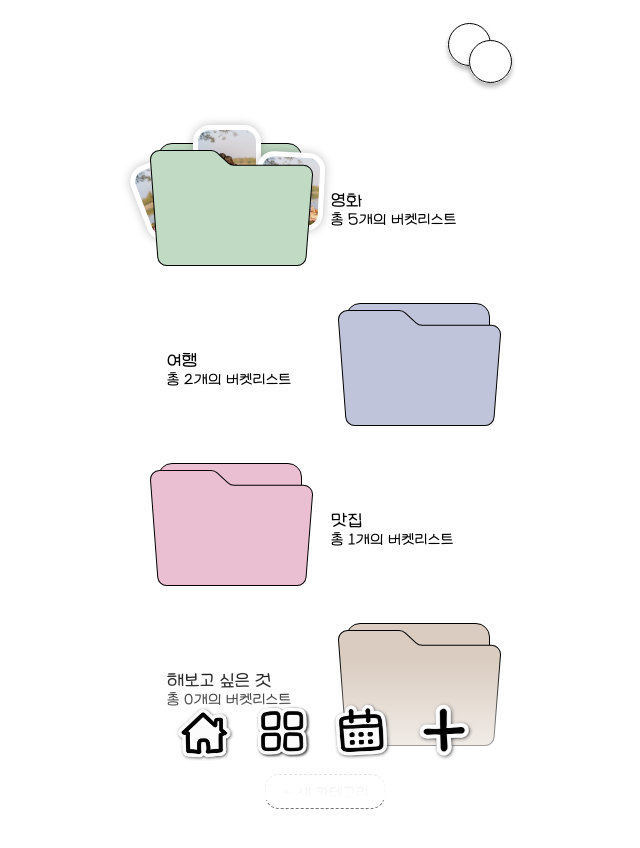
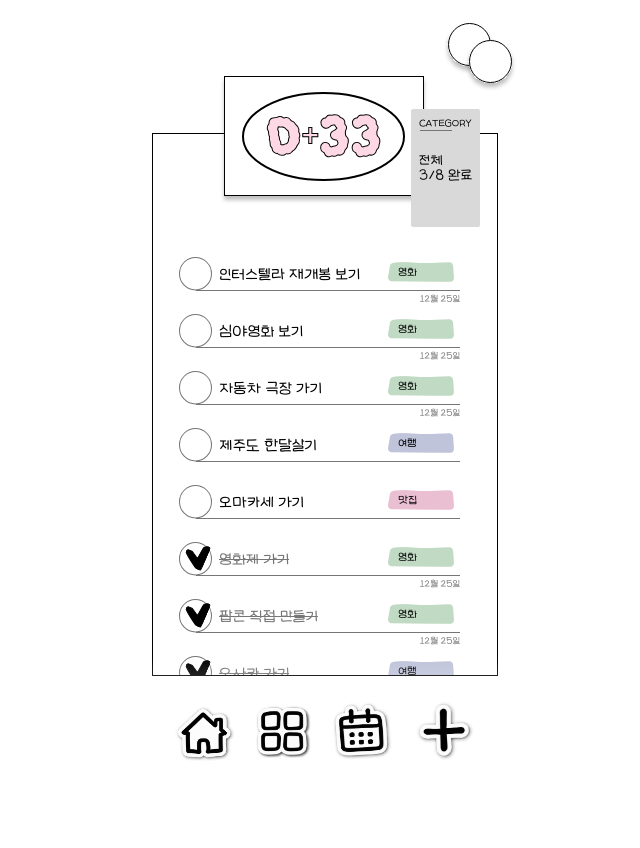
Before and after one commit to yuninam2128/bucketlist, a React (Vite) app: page / in a window 1280 px wide. Before the commit this address led to /categories. Shown: the top 848 px of the page, without its empty margins (315-955 px from the left). After the commit the page ends 800 px from the top, so only its background shows below. Built offline with nearby package versions, Linux system fonts and the light colour scheme; a web font is replaced by a local one.

Commit message:
feat: 홈 화면 추가

```diff
--- a/src/App.tsx
+++ b/src/App.tsx
@@ -4,6 +4,7 @@ import { StoreProvider } from './data/StoreProvider'
 import { BucketListPage } from './pages/BucketListPage'
 import { CalendarPage } from './pages/CalendarPage'
 import { CategoriesPage } from './pages/CategoriesPage'
+import { HomePage } from './pages/HomePage'
 
 export default function App() {
   return (
@@ -11,13 +12,12 @@ export default function App() {
       <BrowserRouter>
         <Routes>
           <Route element={<AppLayout />}>
-            {/* 홈 화면 디자인이 나오기 전까지는 카테고리로 */}
-            <Route index element={<Navigate to="/categories" replace />} />
+            <Route index element={<HomePage />} />
             <Route path="categories" element={<CategoriesPage />} />
             <Route path="categories/:categoryId" element={<BucketListPage />} />
             <Route path="calendar" element={<CalendarPage />} />
             {/* TODO: 추가 화면 */}
-            <Route path="*" element={<Navigate to="/categories" replace />} />
+            <Route path="*" element={<Navigate to="/" replace />} />
           </Route>
         </Routes>
       </BrowserRouter>
--- /dev/null
+++ b/src/components/BucketBoard.module.css
@@ -0,0 +1,73 @@
+/* 좌표는 Figma 45:2 기준. 종이(346px)의 왼쪽 위를 원점으로 둠 */
+.page {
+  position: relative;
+  display: flex;
+  flex-direction: column;
+  height: calc(
+    100dvh - env(safe-area-inset-top, 0px) - var(--tabbar-height) - env(safe-area-inset-bottom, 0px)
+  );
+  min-height: 520px;
+}
+
+.paper {
+  position: relative;
+  flex: 1;
+  min-height: 0;
+  width: 346px;
+  margin: 133px auto 0;
+  border: 1px solid #000;
+}
+
+/* D+N 카드 */
+.ddayCard {
+  position: absolute;
+  left: 71px;
+  top: -58px;
+  z-index: 1;
+}
+
+/* 카테고리 스티커 */
+.sticky {
+  position: absolute;
+  left: 258px;
+  top: -25px;
+  width: 69px;
+  height: 118px;
+  padding: 9px 0 0 8px;
+  border-radius: 2px;
+  z-index: 2;
+}
+
+.stickyLabel {
+  font-size: 11px;
+}
+
+.stickyRule {
+  width: 32px;
+  height: 1px;
+  margin: 1px 0 21px 1px;
+}
+
+.stickyTitle {
+  font-size: 15px;
+  overflow: hidden;
+  text-overflow: ellipsis;
+  white-space: nowrap;
+}
+
+/* 항목 목록: 종이 안에서 스크롤 */
+.items {
+  position: absolute;
+  inset: 123px 0 0;
+  margin: 0;
+  padding: 0 0 16px 26px;
+  list-style: none;
+  overflow-y: auto;
+  overscroll-behavior: contain;
+}
+
+.empty {
+  padding-top: 8px;
+  font-size: 17px;
+  color: var(--text-muted);
+}
--- /dev/null
+++ b/src/components/BucketBoard.tsx
@@ -0,0 +1,45 @@
+import type { ReactNode } from 'react'
+import categoryRule from '../assets/figma/category-rule.svg'
+import { useStore } from '../data/store'
+import type { BucketItem } from '../types'
+import styles from './BucketBoard.module.css'
+import { BucketItemRow } from './BucketItemRow'
+import { DdayCard } from './DdayCard'
+
+interface Props {
+  items: BucketItem[]
+  sticky: { title: string; description?: string; color: string }
+  /** 뒤로가기·화살표 등 종이 바깥에 얹을 요소 */
+  children?: ReactNode
+}
+
+// Figma 45:2 — D+N 카드 + 스티커 + 체크리스트 종이. 홈(전체)과 카테고리별 화면이 공유
+export function BucketBoard({ items, sticky, children }: Props) {
+  const { categories, toggleItem } = useStore()
+  // 안 한 것 먼저, 완료한 건 아래로
+  const list = [...items].sort((a, b) => Number(a.done) - Number(b.done))
+
+  return (
+    <div className={styles.page}>
+      <section className={styles.paper}>
+        <DdayCard className={styles.ddayCard} />
+
+        <div className={styles.sticky} style={{ background: sticky.color }}>
+          <p className={styles.stickyLabel}>CATEGORY</p>
+          <img className={styles.stickyRule} src={categoryRule} alt="" />
+          <p className={styles.stickyTitle}>{sticky.title}</p>
+          {sticky.description && <p className={styles.stickyTitle}>{sticky.description}</p>}
+        </div>
+
+        <ul className={styles.items}>
+          {list.map((item) => {
+            const category = categories.find((c) => c.id === item.categoryId)
+            return category && <BucketItemRow key={item.id} item={item} category={category} onToggle={toggleItem} />
+          })}
+          {list.length === 0 && <li className={styles.empty}>아직 버킷리스트가 없어요</li>}
+        </ul>
+      </section>
+      {children}
+    </div>
+  )
+}
--- a/src/pages/BucketListPage.module.css
+++ b/src/pages/BucketListPage.module.css
@@ -1,14 +1,4 @@
-/* 좌표는 Figma 45:2 기준. 종이(346px)의 왼쪽 위를 원점으로 둠 */
-.page {
-  position: relative;
-  display: flex;
-  flex-direction: column;
-  height: calc(
-    100dvh - env(safe-area-inset-top, 0px) - var(--tabbar-height) - env(safe-area-inset-bottom, 0px)
-  );
-  min-height: 520px;
-}
-
+/* 좌표는 Figma 45:2 기준 (종이 레이아웃은 BucketBoard) */
 .back {
   position: absolute;
   left: 13px;
@@ -23,69 +13,6 @@
 .next img {
   width: 100%;
   height: 100%;
-}
-
-.paper {
-  position: relative;
-  flex: 1;
-  min-height: 0;
-  width: 346px;
-  margin: 133px auto 0;
-  border: 1px solid #000;
-}
-
-/* D+N 카드 */
-.ddayCard {
-  position: absolute;
-  left: 71px;
-  top: -58px;
-  z-index: 1;
-}
-
-/* 카테고리 스티커 */
-.sticky {
-  position: absolute;
-  left: 258px;
-  top: -25px;
-  width: 69px;
-  height: 118px;
-  padding: 9px 0 0 8px;
-  border-radius: 2px;
-  z-index: 2;
-}
-
-.stickyLabel {
-  font-size: 11px;
-}
-
-.stickyRule {
-  width: 32px;
-  height: 1px;
-  margin: 1px 0 21px 1px;
-}
-
-.stickyTitle {
-  font-size: 15px;
-  overflow: hidden;
-  text-overflow: ellipsis;
-  white-space: nowrap;
-}
-
-/* 항목 목록: 종이 안에서 스크롤 */
-.items {
-  position: absolute;
-  inset: 123px 0 0;
-  margin: 0;
-  padding: 0 0 16px 26px;
-  list-style: none;
-  overflow-y: auto;
-  overscroll-behavior: contain;
-}
-
-.empty {
-  padding-top: 8px;
-  font-size: 17px;
-  color: var(--text-muted);
 }
 
 /* 이전/다음 카테고리 화살표: 종이 세로 중앙 */
--- a/src/pages/BucketListPage.tsx
+++ b/src/pages/BucketListPage.tsx
@@ -1,9 +1,7 @@
 import { Link, Navigate, useNavigate, useParams } from 'react-router'
 import arrowLeft from '../assets/figma/icon-arrow-left.png'
 import arrowRight from '../assets/figma/icon-arrow-right.png'
-import categoryRule from '../assets/figma/category-rule.svg'
-import { BucketItemRow } from '../components/BucketItemRow'
-import { DdayCard } from '../components/DdayCard'
+import { BucketBoard } from '../components/BucketBoard'
 import { useStore } from '../data/store'
 import { CATEGORY_COLORS } from '../lib/categoryColors'
 import styles from './BucketListPage.module.css'
@@ -11,7 +9,7 @@ import styles from './BucketListPage.module.css'
 export function BucketListPage() {
   const { categoryId } = useParams()
   const navigate = useNavigate()
-  const { categories, items, toggleItem } = useStore()
+  const { categories, items } = useStore()
 
   const index = categories.findIndex((c) => c.id === categoryId)
   if (index === -1) return <Navigate to="/categories" replace />
@@ -19,41 +17,21 @@ export function BucketListPage() {
   const category = categories[index]
   const prev = categories[(index - 1 + categories.length) % categories.length]
   const next = categories[(index + 1) % categories.length]
-  // 안 한 것 먼저, 완료한 건 아래로
-  const list = items
-    .filter((it) => it.categoryId === category.id)
-    .sort((a, b) => Number(a.done) - Number(b.done))
 
   return (
-    <div className={styles.page}>
+    <BucketBoard
+      items={items.filter((it) => it.categoryId === category.id)}
+      sticky={{ title: category.title, description: category.description, color: CATEGORY_COLORS[category.color] }}
+    >
       <button type="button" className={styles.back} onClick={() => navigate('/categories')} aria-label="뒤로">
         <img src={arrowLeft} alt="" />
       </button>
-
-      <section className={styles.paper}>
-        <DdayCard className={styles.ddayCard} />
-
-        <div className={styles.sticky} style={{ background: CATEGORY_COLORS[category.color] }}>
-          <p className={styles.stickyLabel}>CATEGORY</p>
-          <img className={styles.stickyRule} src={categoryRule} alt="" />
-          <p className={styles.stickyTitle}>{category.title}</p>
-          {category.description && <p className={styles.stickyTitle}>{category.description}</p>}
-        </div>
-
-        <ul className={styles.items}>
-          {list.map((item) => (
-            <BucketItemRow key={item.id} item={item} category={category} onToggle={toggleItem} />
-          ))}
-          {list.length === 0 && <li className={styles.empty}>아직 버킷리스트가 없어요</li>}
-        </ul>
-      </section>
-
       <Link to={`/categories/${prev.id}`} replace className={styles.prev} aria-label={`이전 카테고리: ${prev.title}`}>
         <img src={arrowLeft} alt="" />
       </Link>
       <Link to={`/categories/${next.id}`} replace className={styles.next} aria-label={`다음 카테고리: ${next.title}`}>
         <img src={arrowRight} alt="" />
       </Link>
-    </div>
+    </BucketBoard>
   )
 }
--- /dev/null
+++ b/src/pages/HomePage.tsx
@@ -0,0 +1,16 @@
+import { BucketBoard } from '../components/BucketBoard'
+import { useStore } from '../data/store'
+
+// 홈: 카테고리 상관없이 전체 버킷리스트
+export function HomePage() {
+  const { items } = useStore()
+  const done = items.filter((it) => it.done).length
+
+  return (
+    <BucketBoard
+      items={items}
+      // 전체 스티커는 어느 카테고리 색과도 겹치지 않게 Figma 기본 회색(#d9d9d9)
+      sticky={{ title: '전체', description: `${done}/${items.length} 완료`, color: '#d9d9d9' }}
+    />
+  )
+}
--- a/vite.config.ts
+++ b/vite.config.ts
@@ -24,7 +24,7 @@ export default defineConfig({
         background_color: '#ffffff',
       },
       workbox: {
-        globPatterns: ['**/*.{js,css,html,svg,png,jpg,ico,woff,ttf,webmanifest}'],
+        globPatterns: ['**/*.{js,css,html,svg,png,jpg,ico,woff,ttf}'],
       },
       devOptions: {
         enabled: true,
```
